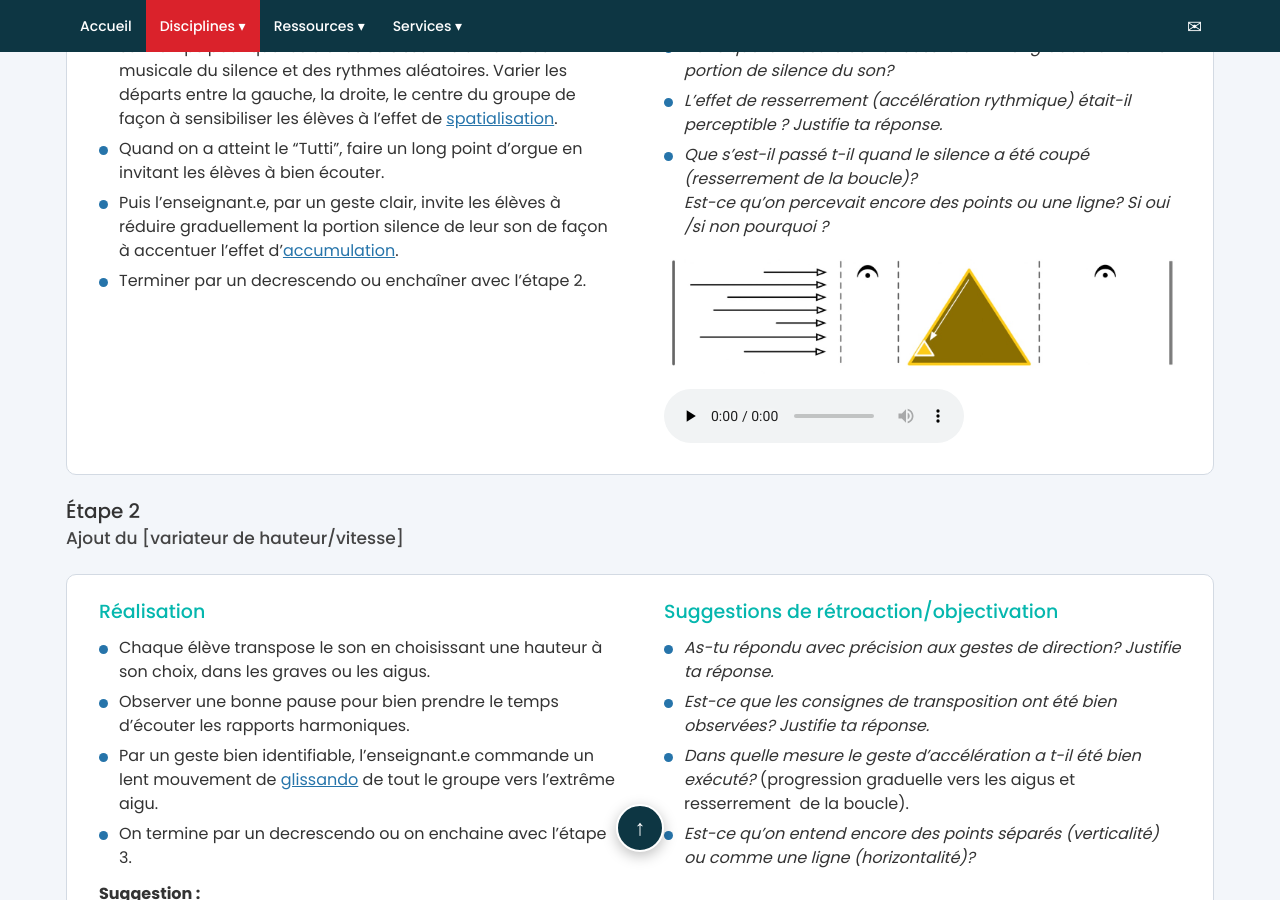
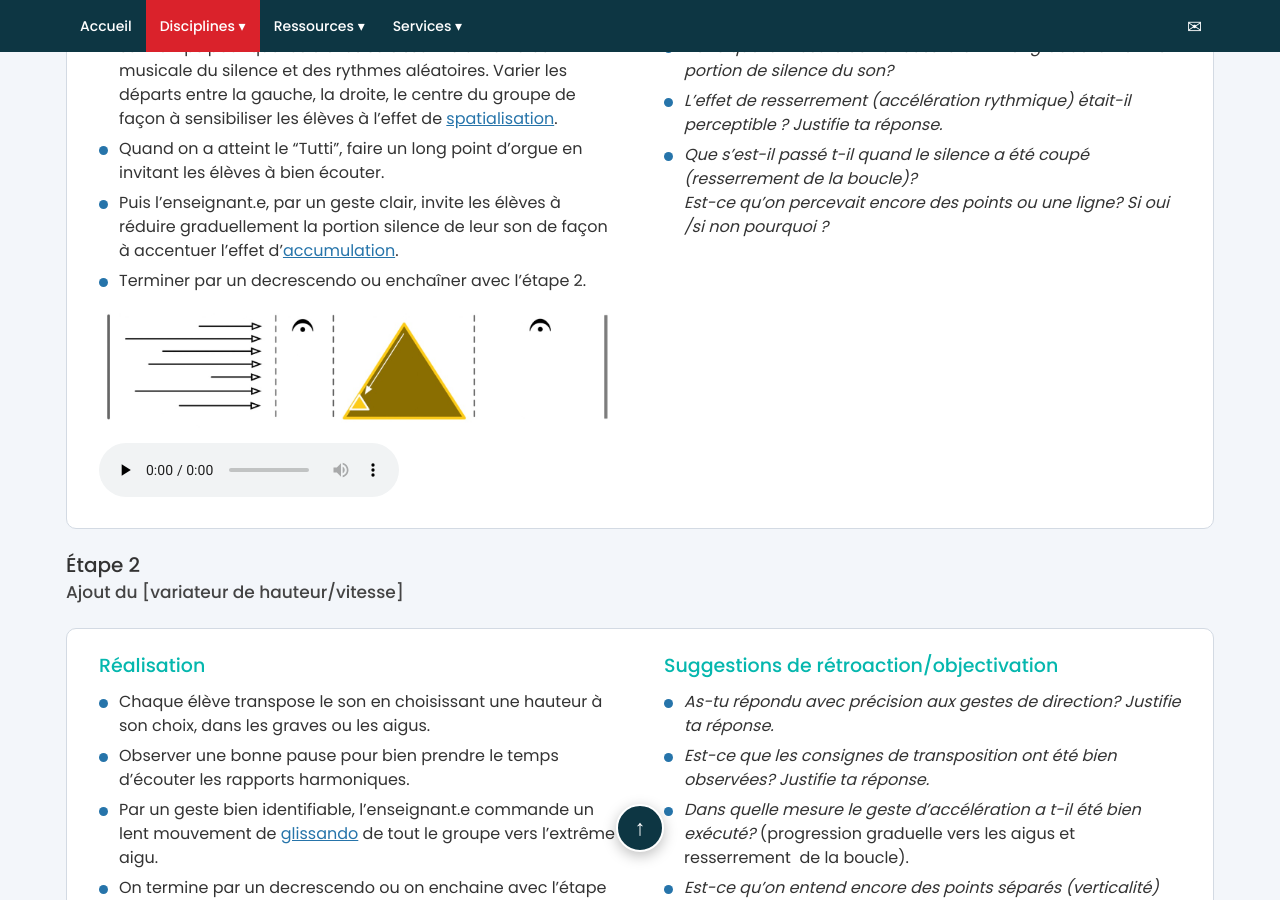
Before and after one commit to yves-fonofone/site-fonofone-revision, a Jekyll site: the page built from _activites/accumulation-points-web.md, in a window 1280 px wide and 900 px high, scrolled down 2187 px. Built offline with Jekyll 4.4.1, drawn with Linux system fonts in a browser that asks for light colours.

Commit message:
Accumulation-sons courts, étape 1 : image et audio dans la colonne de gauche
Co-Authored-By: Claude Opus 5.5 <noreply@anthropic.com>

```diff
--- a/_activites/accumulation-points-web.md
+++ b/_activites/accumulation-points-web.md
@@ -146,6 +146,10 @@ Au terme de l'activité:
 - Puis l'enseignant.e, par un geste clair, invite les élèves à réduire graduellement la portion silence de leur son de façon à accentuer l'effet d'[accumulation](../lexique.html#accumulation).
 - Terminer par un decrescendo ou enchaîner avec l'étape 2.
 
+![Accum-3](../images/2022/05/accum-3.jpg)
+
+<audio controls preload="none" src="../audio/activites/accumulation-points-web/empilade-1.mp3"></audio>
+
 </div>
 <div class="options__col" markdown="1">
 
@@ -156,10 +160,6 @@ Au terme de l'activité:
 - *L'effet de resserrement (accélération rythmique) était-il perceptible ? Justifie ta réponse.*
 - *Que s'est-il passé t-il quand le silence a été coupé (resserrement de la boucle)?*
  *Est-ce qu'on percevait encore des points ou une ligne? Si oui /si non pourquoi ?*
-
-![Accum-3](../images/2022/05/accum-3.jpg)
-
-<audio controls preload="none" src="../audio/activites/accumulation-points-web/empilade-1.mp3"></audio>
 
 </div>
 </section>
```
